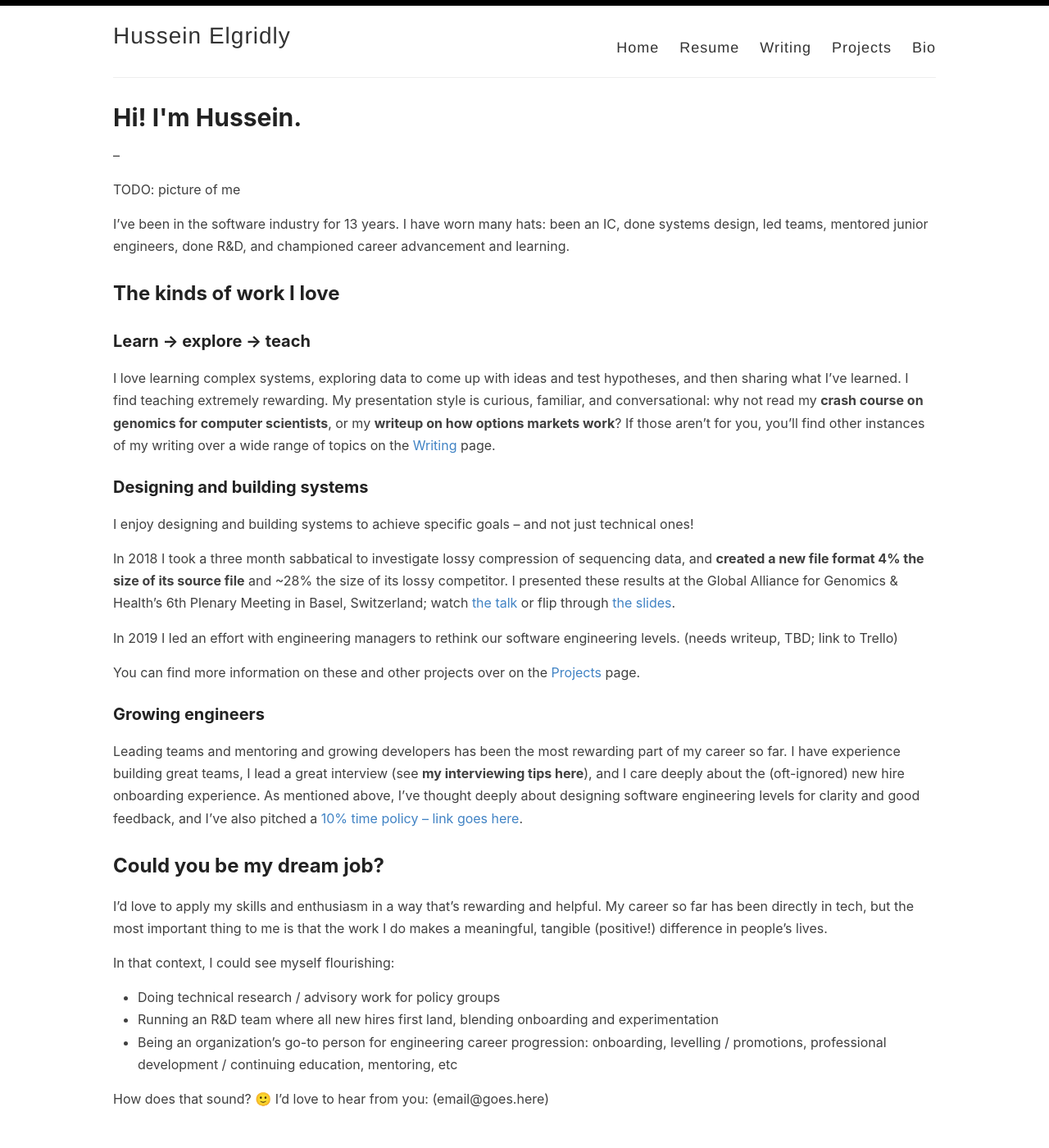
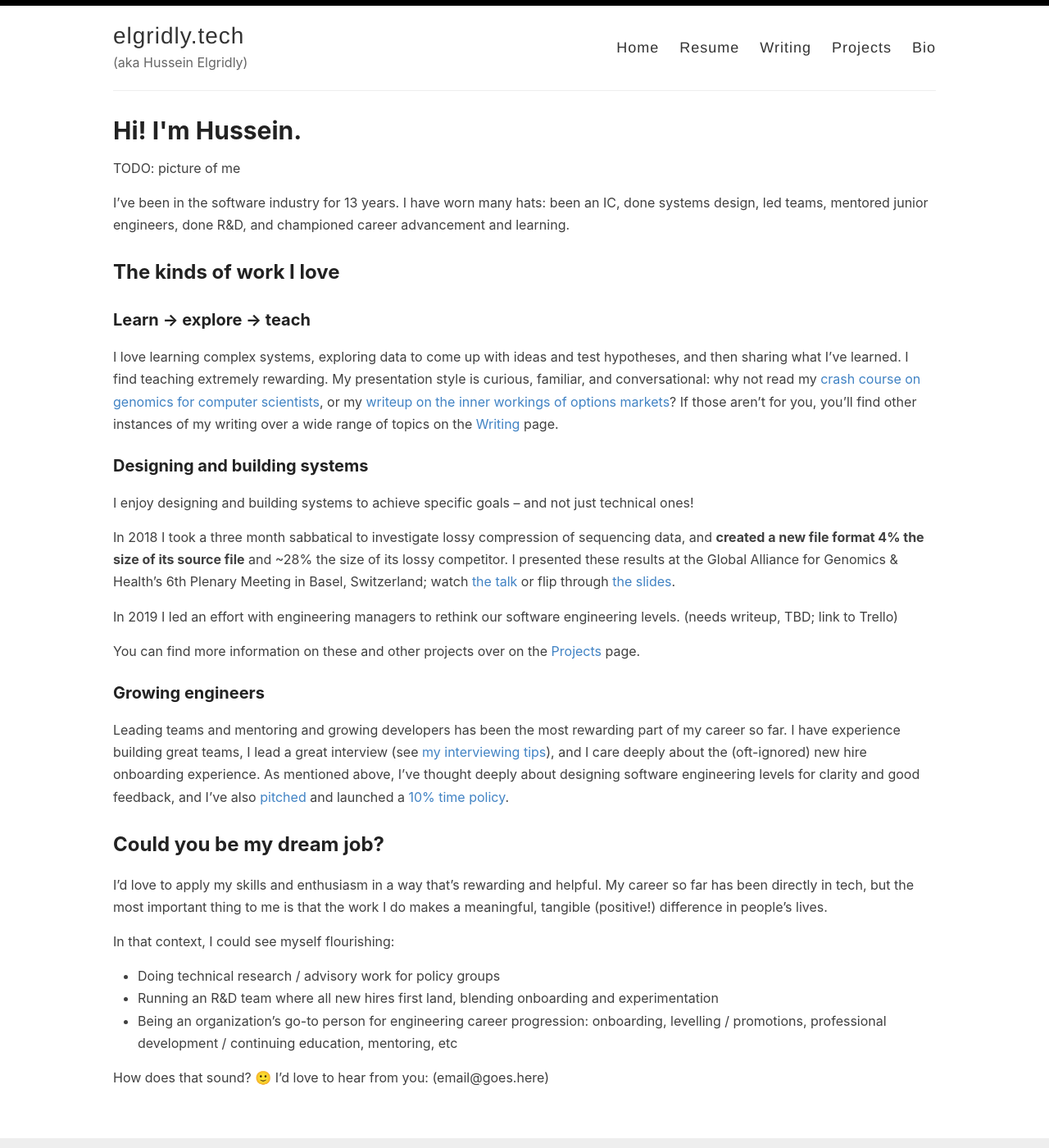
Before and after one commit to helgridly/helgridly.github.io, a Jekyll site: the page built from index.md, in a window 1280 px wide and 1400 px high. Shown: the whole window at 82% size. Built offline with Jekyll 4.4.1, drawn with Linux system fonts in a browser that asks for light colours.

Commit message:
backlink some writing to homepage, update with new domain

```diff
--- a/_config.yml
+++ b/_config.yml
@@ -3,13 +3,13 @@
 #
 
 # Name of your site (displayed in the header)
-name: Hussein Elgridly
+name: elgridly.tech
 
 # Name of the author
 author: Hussein Elgridly
 
 # Short bio or description (displayed in the header)
-description:
+description: (aka Hussein Elgridly)
 
 # URL of your avatar or profile pic (you could use your GitHub profile pic)
 avatar: /images/lgrid.png
@@ -48,8 +48,8 @@ disqus:
 
 # Your website URL (e.g. http://amitmerchant1990.github.io or http://www.amitmerchant.com)
 # Used for Sitemap.xml and your RSS feed
-url: http://helgridly.github.io/
-enforce_ssl: https://helgridly.github.io/
+url: http://elgridly.tech/
+enforce_ssl: https://elgridly.tech/
 
 # If you're hosting your site at a Project repository on GitHub pages
 # (http://yourusername.github.io/repository-name)
--- a/_layouts/page.html
+++ b/_layouts/page.html
@@ -4,7 +4,7 @@ layout: default
 
 <article class="page">
 
-  {% unless page.hidetitle %}<h1>{{ page.title }}</h1> – {% endunless %}
+  {% unless page.hidetitle %}<h1>{{ page.title }}</h1> {% endunless %}
 
   <div class="entry">
     {{ content }}
--- a/index.md
+++ b/index.md
@@ -12,7 +12,7 @@ I've been in the software industry for 13 years. I have worn many hats: been an
 
 ### Learn -> explore -> teach
 
-I love learning complex systems, exploring data to come up with ideas and test hypotheses, and then sharing what I've learned. I find teaching extremely rewarding. My presentation style is curious, familiar, and conversational: why not read my **crash course on genomics for computer scientists**, or my **writeup on how options markets work**? If those aren't for you, you'll find other instances of my writing over a wide range of topics on the [Writing](/writing) page.
+I love learning complex systems, exploring data to come up with ideas and test hypotheses, and then sharing what I've learned. I find teaching extremely rewarding. My presentation style is curious, familiar, and conversational: why not read my [crash course on genomics for computer scientists](https://docs.google.com/document/d/1-C_BI4mx0Amjxac7G908Wtmfuc_N8O4_UqSDPiZu_bo/edit?usp=sharing), or my [writeup on the inner workings of options markets](https://helgridly.github.io/finstuff/understanding-NOPE/)? If those aren't for you, you'll find other instances of my writing over a wide range of topics on the [Writing](/writing) page.
 
 ### Designing and building systems
 
@@ -26,7 +26,7 @@ You can find more information on these and other projects over on the [Projects]
 
 ### Growing engineers
 
-Leading teams and mentoring and growing developers has been the most rewarding part of my career so far. I have experience building great teams, I lead a great interview (see **my interviewing tips here**), and I care deeply about the (oft-ignored) new hire onboarding experience. As mentioned above, I've thought deeply about designing software engineering levels for clarity and good feedback, and I've also pitched a [10% time policy -- link goes here]().
+Leading teams and mentoring and growing developers has been the most rewarding part of my career so far. I have experience building great teams, I lead a great interview (see [my interviewing tips](https://docs.google.com/document/d/1qNeXN_E_na_KXsZMaXRfYQcoT-0w59yjdmN1B7Tst68/edit#)), and I care deeply about the (oft-ignored) new hire onboarding experience. As mentioned above, I've thought deeply about designing software engineering levels for clarity and good feedback, and I've also [pitched](https://docs.google.com/presentation/d/1dgl6OwC9FHX-6oT9Z1JCmPglDmW9umv0/edit?usp=sharing&ouid=114804907504664516654&rtpof=true&sd=true) and launched a [10% time policy](https://docs.google.com/document/d/1z81KCX6tuKLnSct5oFamhEvcFCJIPGOL/edit?usp=sharing&ouid=114804907504664516654&rtpof=true&sd=true).
 
 ## Could you be my dream job?
 
```
